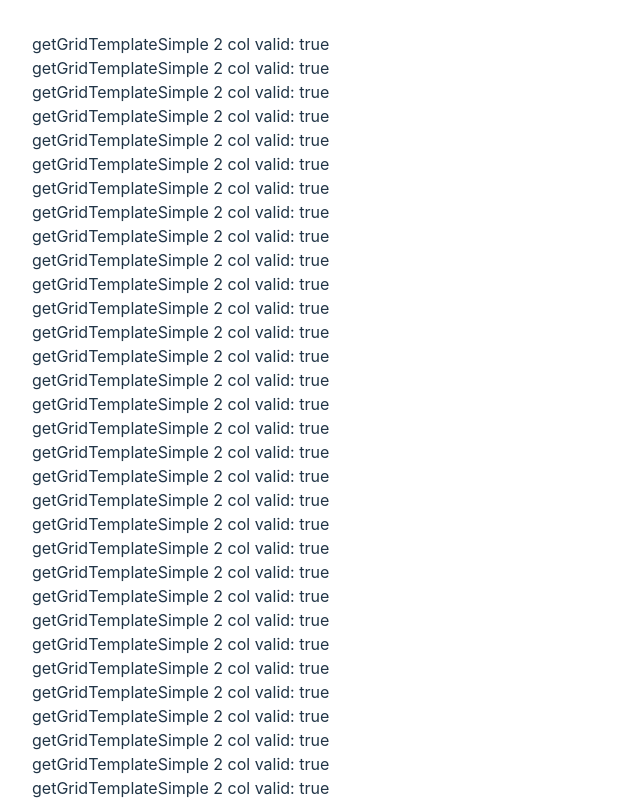
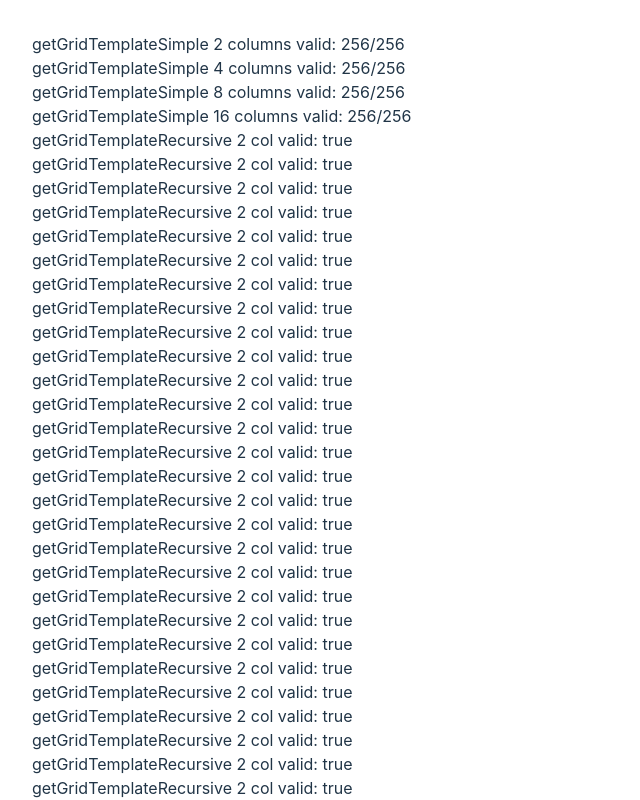
Before and after one commit to noway/tedx-auckland-events-layout, a React (Vite) app: page / in a window 1280 px wide. Shown: the top 800 px of the page, without its empty margins (0-640 px from the left). Built offline with nearby package versions, Linux system fonts and the light colour scheme.

Commit message:
abstract out simple test

```diff
--- a/src/Tests.tsx
+++ b/src/Tests.tsx
@@ -9,58 +9,10 @@ import {
 export default function Tests() {
   return (
     <>
-      <div>
-        {Array(256)
-          .fill(undefined)
-          .map((_, i) => {
-            const template = getGridTemplateSimple(2, generateItems(i, 256));
-            return (
-              <div>
-                getGridTemplateSimple 2 col valid:{" "}
-                {String(isAreasValid(template.areas))}
-              </div>
-            );
-          })}
-      </div>
-      <div>
-        {Array(256)
-          .fill(undefined)
-          .map((_, i) => {
-            const template = getGridTemplateSimple(4, generateItems(i, 256));
-            return (
-              <div>
-                getGridTemplateSimple 4 col valid:{" "}
-                {String(isAreasValid(template.areas))}
-              </div>
-            );
-          })}
-      </div>
-      <div>
-        {Array(256)
-          .fill(undefined)
-          .map((_, i) => {
-            const template = getGridTemplateSimple(8, generateItems(i, 256));
-            return (
-              <div>
-                getGridTemplateSimple 8 col valid:{" "}
-                {String(isAreasValid(template.areas))}
-              </div>
-            );
-          })}
-      </div>
-      <div>
-        {Array(256)
-          .fill(undefined)
-          .map((_, i) => {
-            const template = getGridTemplateSimple(16, generateItems(i, 256));
-            return (
-              <div>
-                getGridTemplateSimple 16 col valid:{" "}
-                {String(isAreasValid(template.areas))}
-              </div>
-            );
-          })}
-      </div>
+      <RandomItemsTest columns={2}/>
+      <RandomItemsTest columns={4}/>
+      <RandomItemsTest columns={8}/>
+      <RandomItemsTest columns={16}/>
       <div>
         {Array(256)
           .fill(undefined)
@@ -119,3 +71,24 @@ export default function Tests() {
     </>
   );
 }
+
+function RandomItemsTest(props: { columns: number }) {
+  const { columns } = props;
+  const total = 256;
+  const itemCount = 256;
+  let validCount = 0;
+  for (let i = 0; i < total; i++) {
+    const template = getGridTemplateSimple(
+      columns,
+      generateItems(i, itemCount)
+    );
+    if (isAreasValid(template.areas)) {
+      validCount++;
+    }
+  }
+  return (
+    <div>
+      getGridTemplateSimple {columns} columns valid: {validCount}/{total}
+    </div>
+  );
+}
```
